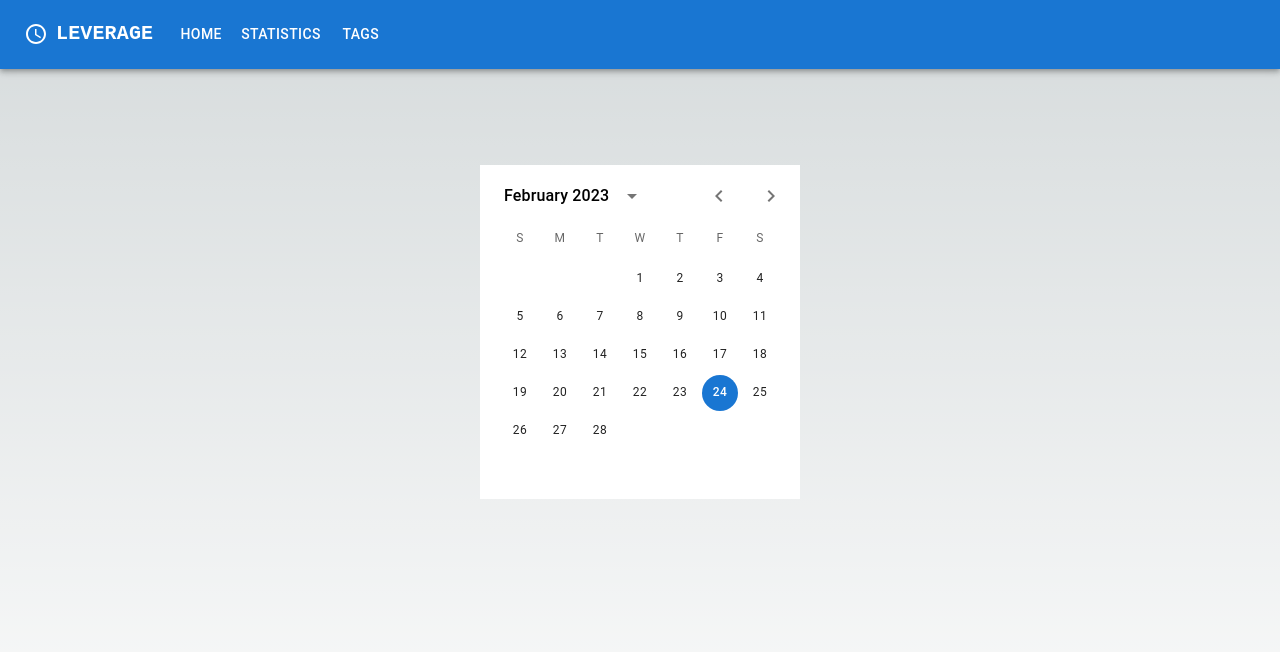
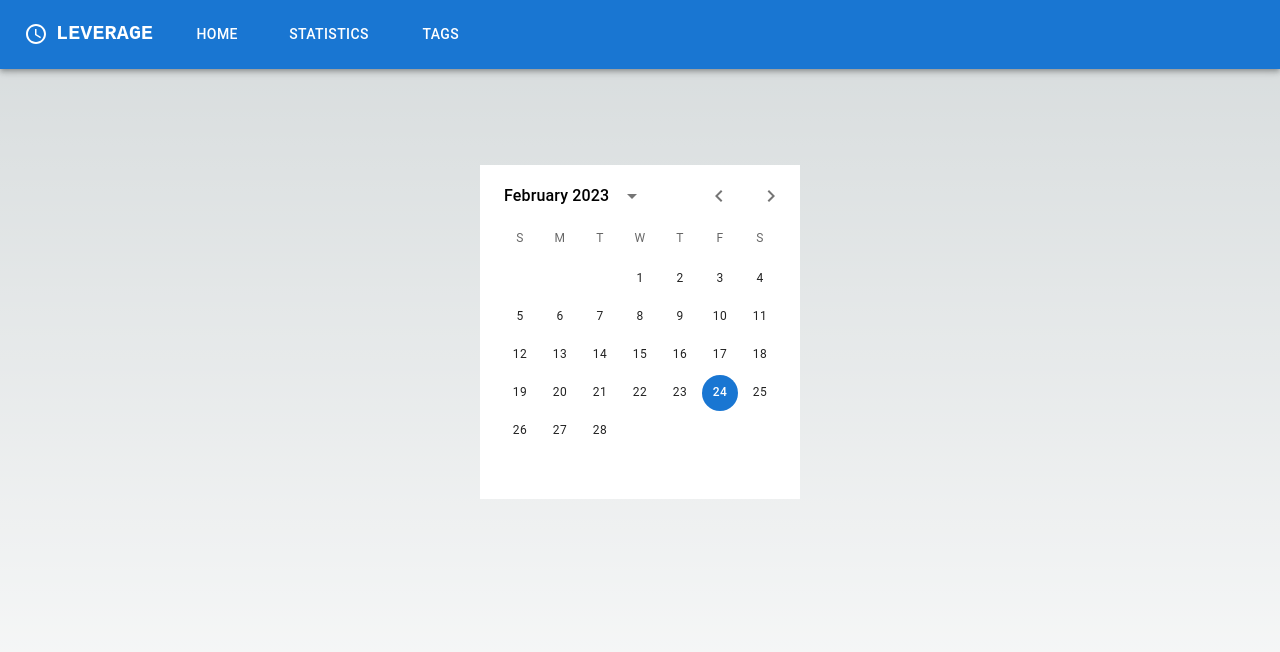
Before and after one commit to yen-han/time-leverage, a Next.js app: page / in a window 1280 px wide. Shown: the top 652 px of the page. Built offline with nearby package versions, Linux system fonts and the light colour scheme.

Commit message:
feat: change styling of Menu

```diff
--- a/src/app/components/Menu/Menu.tsx
+++ b/src/app/components/Menu/Menu.tsx
@@ -41,7 +41,6 @@
               display: { xs: "none", md: "flex" },
               fontFamily: "monospace",
               fontWeight: 700,
-              //   letterSpacing: ".3rem",
               color: "inherit",
               textDecoration: "none",
             }}
@@ -49,7 +48,12 @@
             LEVERAGE
           </Typography>
 
-          <Box sx={{ flexGrow: 1, display: { xs: "flex", md: "none" } }}>
+          <Box
+            sx={{
+              flexGrow: 1,
+              display: { xs: "flex", md: "none" },
+            }}
+          >
             <IconButton
               size="large"
               aria-label="account of current user"
@@ -97,7 +101,6 @@
               flexGrow: 1,
               fontFamily: "monospace",
               fontWeight: 700,
-              //   letterSpacing: ".3rem",
               color: "inherit",
               textDecoration: "none",
             }}
@@ -109,7 +112,7 @@
               <Button
                 key={page}
                 onClick={handleCloseNavMenu}
-                sx={{ my: 2, color: "white", display: "block" }}
+                sx={{ m: 2, color: "white", display: "block" }}
               >
                 {page}
               </Button>
```
